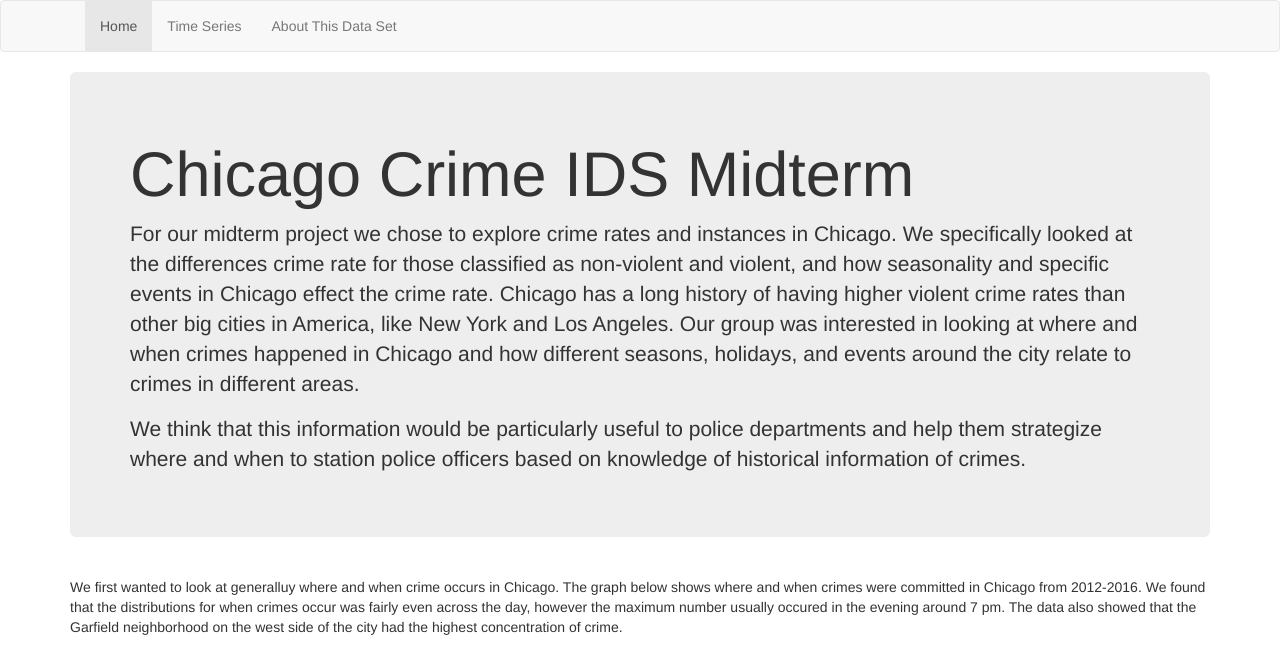
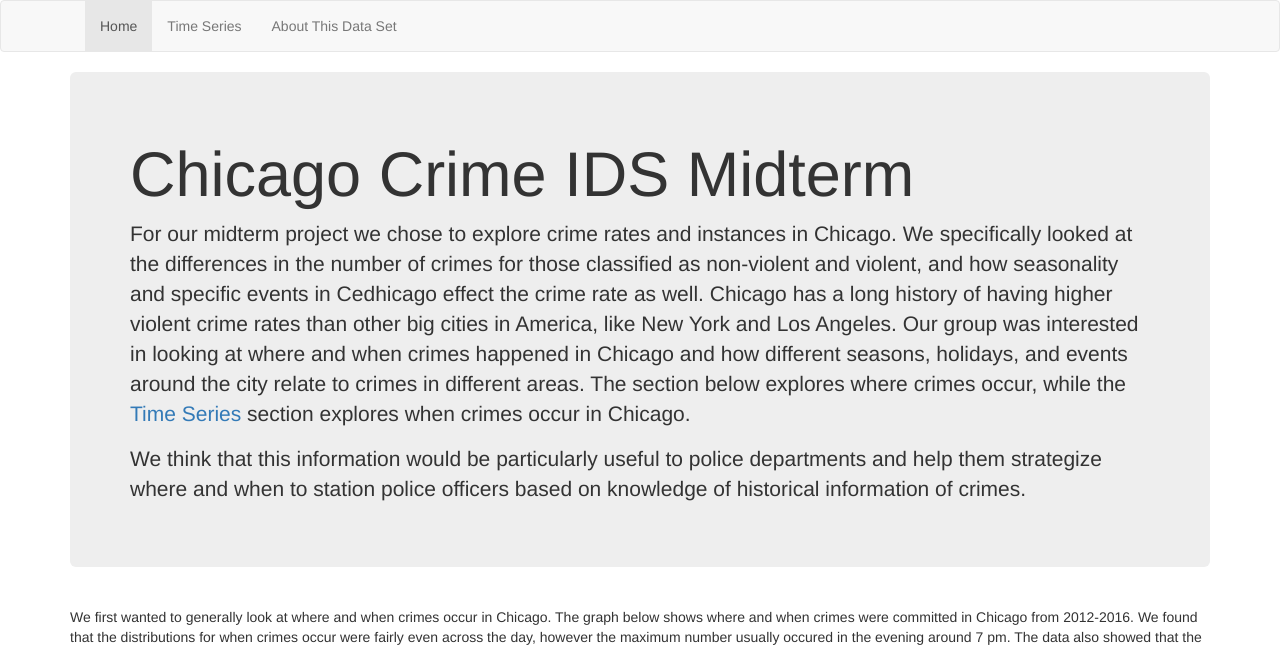
Before and after one commit to erindieringer/IDS-Midtern, a Flask app: page / in a window 1280 px wide. Shown: the top 647 px of the page. Run offline with Flask 2, Linux system fonts and the light colour scheme; some libraries are stand-ins or nearby versions; grey boxes are pictures that could not be loaded.

Commit message:
made some text edits, changed size of maps on index

```diff
--- a/templates/index.html
+++ b/templates/index.html
@@ -51,10 +51,11 @@
       <!-- Main jumbotron for a primary marketing message or call to action -->
       <div class="jumbotron">
 		<h1>Chicago Crime IDS Midterm</h1>
-        <p>For our midterm project we chose to explore crime rates and instances in Chicago. We specifically looked at the differences crime rate for those classified
-        as non-violent and violent, and how seasonality and specific events in Chicago effect the crime rate. Chicago has a long history of having higher violent crime
+        <p>For our midterm project we chose to explore crime rates and instances in Chicago. We specifically looked at the differences in the number of crimes for those classified
+        as non-violent and violent, and how seasonality and specific events in Cedhicago effect the crime rate as well. Chicago has a long history of having higher violent crime
         rates than other big cities in America, like New York and Los Angeles. Our group was interested in looking at where and when crimes happened in Chicago and how
-        different seasons, holidays, and events around the city relate to crimes in different areas.
+        different seasons, holidays, and events around the city relate to crimes in different areas. The section below explores where crimes occur, while the <a href="/quality">Time Series</a>
+        section explores when crimes occur in Chicago.
         </p>
         <p>We think that this information would be particularly useful to police departments and help them strategize where and when to station police officers based
         on knowledge of historical information of crimes.
@@ -63,8 +64,8 @@
 
 
    <div class="page-header">
-		<p>We first wanted to look at generalluy where and when crime occurs in Chicago. The graph below shows where and when crimes were committed in Chicago from 2012-2016.
-			We found that the distributions for when crimes occur was fairly even across the day, however the maximum number usually occured in the evening around 7 pm.
+		<p>We first wanted to generally look at where and when crimes occur in Chicago. The graph below shows where and when crimes were committed in Chicago from 2012-2016.
+			We found that the distributions for when crimes occur were fairly even across the day, however the maximum number usually occured in the evening around 7 pm.
 			The data also showed that the Garfield neighborhood on the west side of the city had the highest concentration of crime. </p>
 		<iframe width="100%" height="800" frameborder="0" src="https://carnegiemellon.carto.com/u/jasanche/builder/be3f5439-5685-44e7-b386-95461b80307f/embed" allowfullscreen webkitallowfullscreen mozallowfullscreen oallowfullscreen msallowfullscreen></iframe>
 
@@ -83,14 +84,14 @@
 		<p>The graph below shows where crime occurs relative to the Saint Patrick's Day Parade in the South Side of the city. While both graphs do show that crimes occur around these events, we found
 		that the number of crimes did not increase a signficant amount on Saint Patrick's Day and there were no noticible increases in crime around the parade routes compared to the normal amounts
 		at this time of year.</p>
-		<iframe width="100%" height="520" frameborder="0" src="https://carnegiemellon.carto.com/u/jasanche/builder/e10fe2f2-0f6f-4651-9de8-774679c476c0/embed" allowfullscreen webkitallowfullscreen mozallowfullscreen oallowfullscreen msallowfullscreen></iframe>
+		<iframe width="100%" height="800" frameborder="0" src="https://carnegiemellon.carto.com/u/jasanche/builder/e10fe2f2-0f6f-4651-9de8-774679c476c0/embed" allowfullscreen webkitallowfullscreen mozallowfullscreen oallowfullscreen msallowfullscreen></iframe>
 	</div>
 
 	<div class="page-header">
 		<p> Based on the initial summary of the data (see <a href="/quality">Time Series</a>), crimes happened more frequently in summer months. We decided to look at the 4th of July because it
 		is one of the most universally celebrated holidays during the summer. The graph below shows the locations of crimes on the Fourth of July around Navy Pier (which is
 		the center of Fourth of July Celebrations in the city).</p>
-		<iframe width="100%" height="520" frameborder="0" src="https://carnegiemellon.carto.com/u/jasanche/builder/cacc0be8-0eb4-11e7-9652-0e233c30368f/embed" allowfullscreen webkitallowfullscreen mozallowfullscreen oallowfullscreen msallowfullscreen></iframe>
+		<iframe width="100%" height="800" frameborder="0" src="https://carnegiemellon.carto.com/u/jasanche/builder/cacc0be8-0eb4-11e7-9652-0e233c30368f/embed" allowfullscreen webkitallowfullscreen mozallowfullscreen oallowfullscreen msallowfullscreen></iframe>
 	</div>
 
    	</div> <!-- /container -->
```
